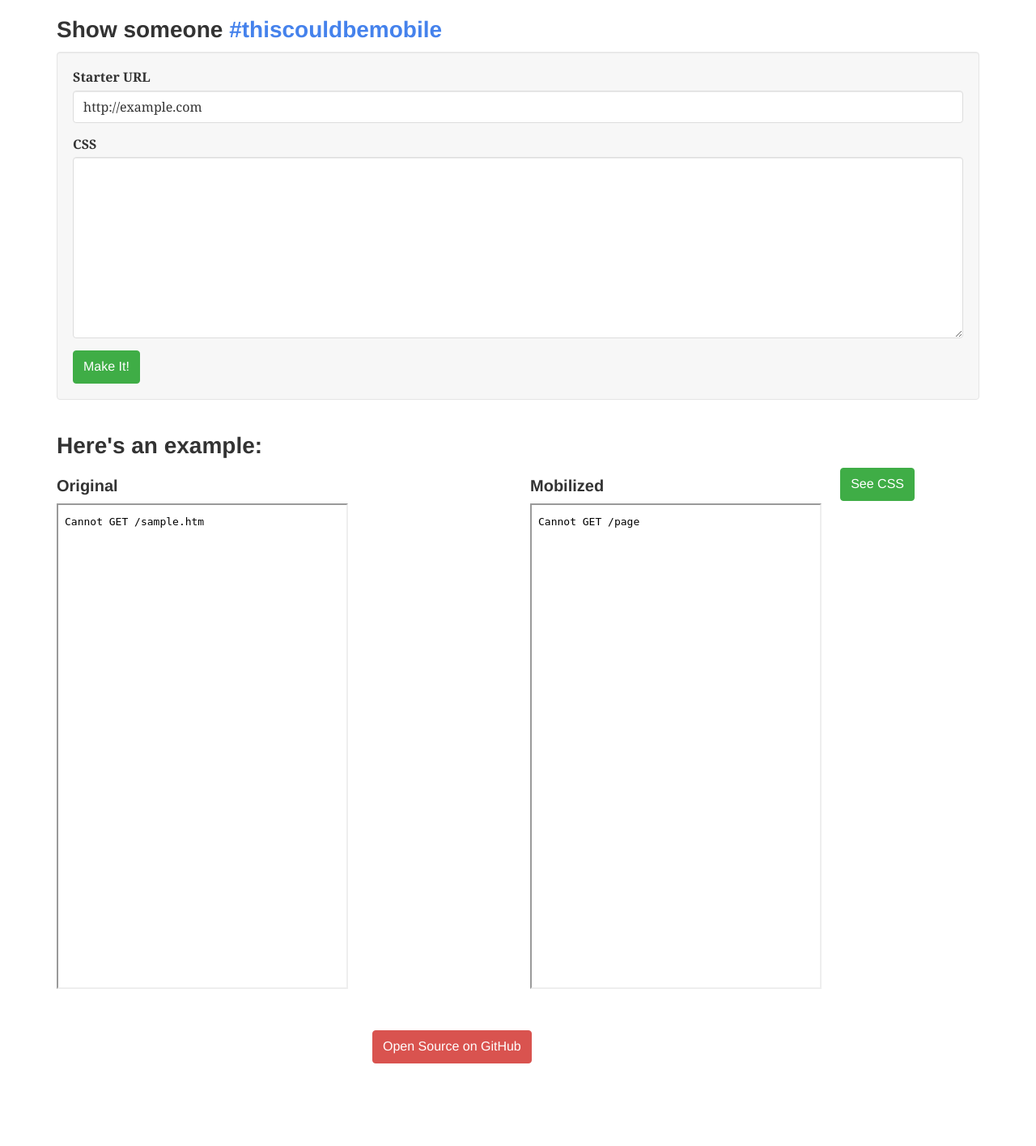
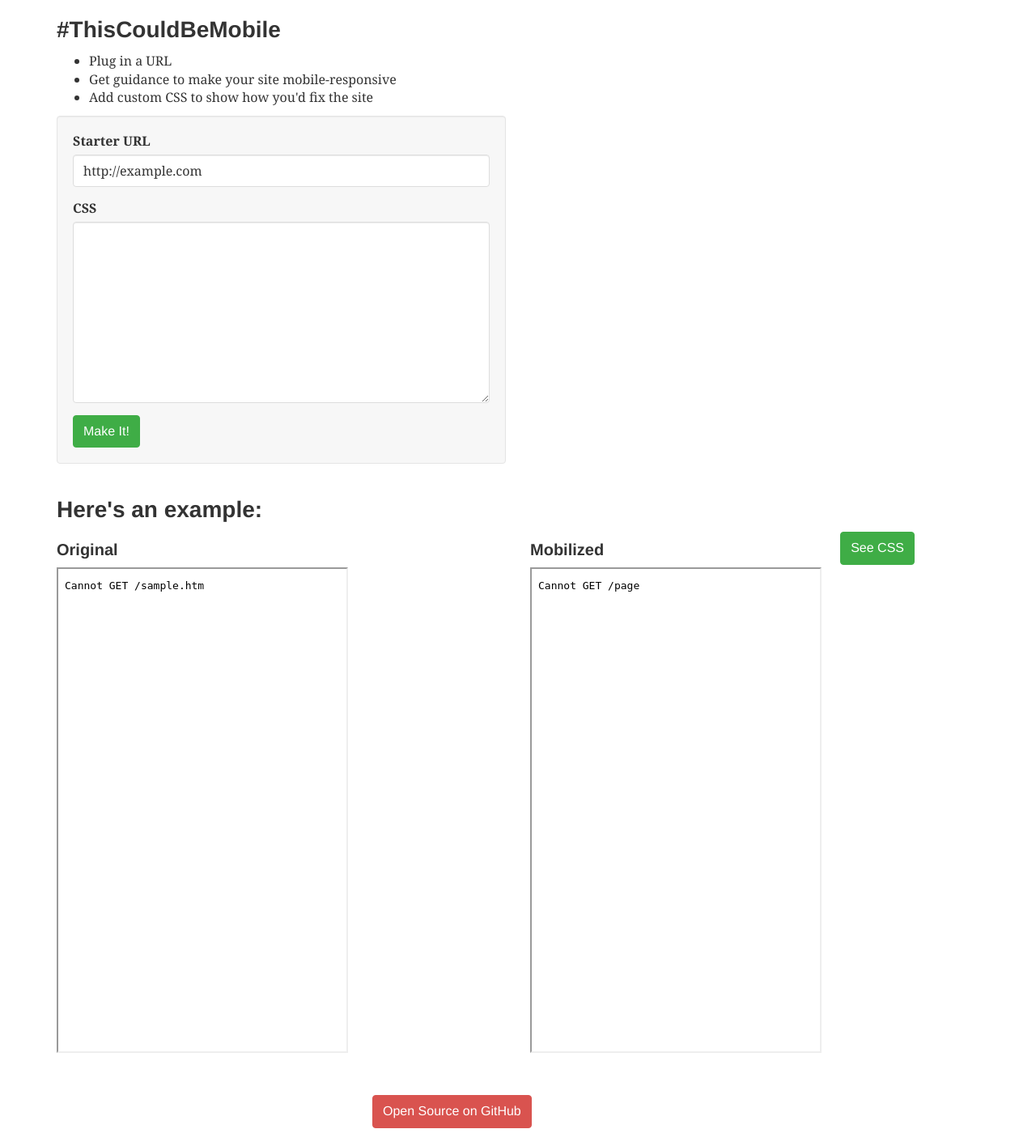
Before and after one commit to mapmeld/this-could-be-mobile, a Node project: template views/home.jade in a window 1280 px wide. Shown: the whole page at 81% size. Before the commit the page ends 1314 px from the top, so only its background shows below. Run offline with Node 20 templates, Linux system fonts and the light colour scheme; the template is opened without the code that fills it, so the values that code supplies are empty; some libraries are stand-ins or nearby versions; some web fonts are replaced.

Commit message:
better homepage, recommend <meta> tags

```diff
--- a/app.js
+++ b/app.js
@@ -29,14 +29,14 @@
 app.use(compression());
 //app.use(cookieParser());
 
+app.keys = ['jdoijeijowj28hd9h', 'd89cj92nub9s98sanionwo', 'djoijewj28j2oijis90dj0'];
+app.use(session({
+  store: new MongooseStore()
+}));
+
 // app.use(logger());
 csrf(app);
 app.use(csrf.middleware);
-
-app.keys = ['jdoijeijowj28hd9h', 'd89cj92nub9s98sanionwo'];
-app.use(session({
-  store: new MongooseStore()
-}));
 
 // routes
 router.get('/', function* () {
--- a/static/viewer.js
+++ b/static/viewer.js
@@ -1,11 +1,19 @@
 $(function() {
-  $.get('/styles/' + id, function(txt) {
-    $("#loading").hide();
-    $("textarea").val(txt);
-    CodeMirror.fromTextArea($("textarea")[0], {
+  function doCodeMirror() {
+    CodeMirror.fromTextArea(document.getElementsByTagName("textarea")[0], {
       lineNumbers: true,
       mode: 'text/css',
       readOnly: true
     });
-  });
+  }
+
+  if (typeof id !== 'undefined') {
+    $.get('/styles/' + id, function(txt) {
+      $("#loading").hide();
+      $("textarea").val(txt);
+      doCodeMirror();
+    });
+  } else {
+    doCodeMirror();
+  }
 });
--- a/views/css-viewer.jade
+++ b/views/css-viewer.jade
@@ -11,6 +11,11 @@
     h3 CSS Viewer on #thiscouldbemobile
     a.btn.btn-primary(href="/and/awesome/#{id}") Side-by-Side Comparison
     br
+    h4 Make sure you have these inside the &lt;head&gt; tag:
+    ul
+      li &lt;meta charset="UTF-8"/&gt;
+      li &lt;meta name="viewport" content="width=device-width, initial-scale=1"/&gt;
+    br
     br
     textarea#code
     script(type="text/javascript", src="//code.jquery.com/jquery-1.12.0.min.js")
--- a/views/home.jade
+++ b/views/home.jade
@@ -3,16 +3,20 @@
   head
     meta(charset="utf-8")
     meta(name="viewport", content="width=device-width, initial-scale=1")
-    title This Could Be Mobile...
+    title This Could Be Mobile
     link(rel="stylesheet", type="text/css", href="/bootstrap.min.css")
     style(type="text/css") @media (max-width: 800px) { .original { display: none; } .mobile { display: block !important; } }
   body
     .container
       .row
         .col-sm-12
-          h3
-            span Show someone&nbsp;
-            a(href="https://twitter.com/search?q=thiscouldbemobile", target="_blank") #thiscouldbemobile
+          h3 #ThisCouldBeMobile
+          ul
+            li Plug in a URL
+            li Get guidance to make your site mobile-responsive
+            li Add custom CSS to show how you'd fix the site
+      .row
+        .col-sm-12.col-md-6
           .well
             form(action="/want", method="POST")
               input(type="hidden", name="_csrf", value=csrfToken)
@@ -51,3 +55,7 @@
           a.btn.btn-danger(href="https://github.com/mapmeld/this-could-be-mobile", target="_blank") Open Source on GitHub
           br
           br
+
+    script(type="text/javascript", src="/codemirror.js")
+    script(type="text/javascript", src="/css.js")
+    script(type="text/javascript", src="/viewer.js")
```
Also changed, not shown: fulllinks.js (+19 -1 lines).
